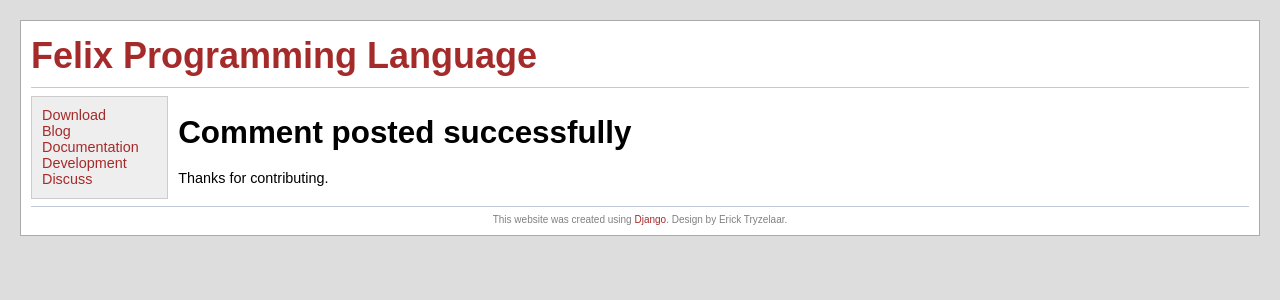
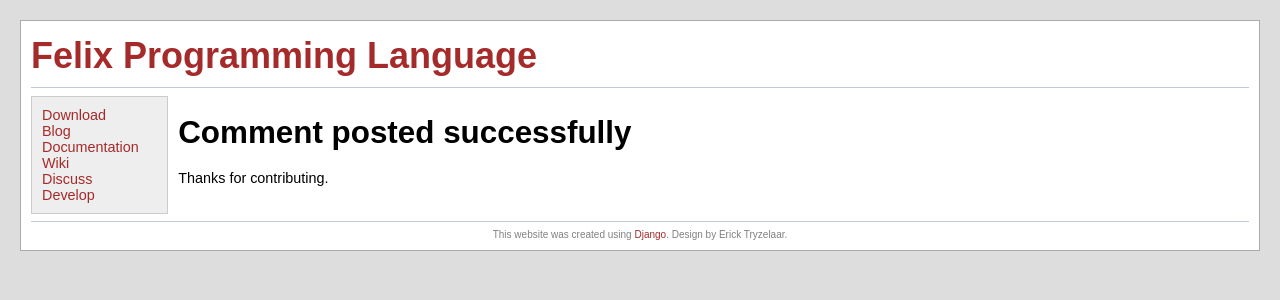
Before and after one commit to erickt/felix-lang, a Django app: template templates/comments/posted.html in a window 1280 px wide. Shown: the top 300 px of the page. Run offline with Django 3.2, Linux system fonts and the light colour scheme; the template is opened without the code that fills it, so the values that code supplies are empty.

Commit message:
split the link to the wiki and to trac
git-svn-id: https://felix.svn.sourceforge.net/svnroot/felix/felix-lang.org/felix_website@1392 3fca3a5c-071c-0410-b500-ba939811c8f2

```diff
--- a/templates/base.html
+++ b/templates/base.html
@@ -25,8 +25,9 @@
 						<li><a href="/download">Download</a></li>
 						<li><a href="/blog">Blog</a></li>
 						<li><a href="http://felix.sourceforge.net/doc/en_flx_doc_0001.html">Documentation</a></li>
-						<li><a href="http://code.felix-lang.org/">Development</a></li>
+						<li><a href="http://code.felix-lang.org/wiki">Wiki</a></li>
 						<li><a href="/discuss">Discuss</a></li>
+						<li><a href="http://code.felix-lang.org/wiki/Development">Develop</a></li>
 					</ul>
 					{% if user.is_staff %}
 					<hr/>
```
